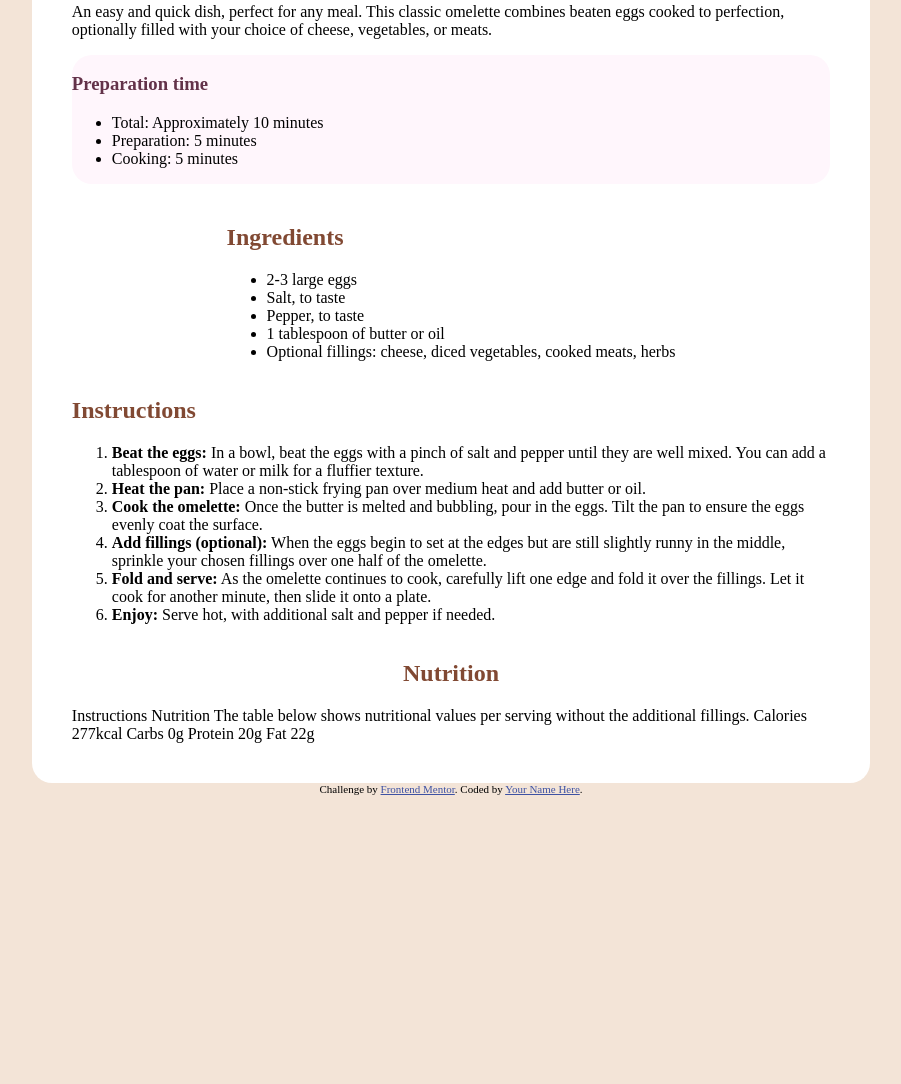
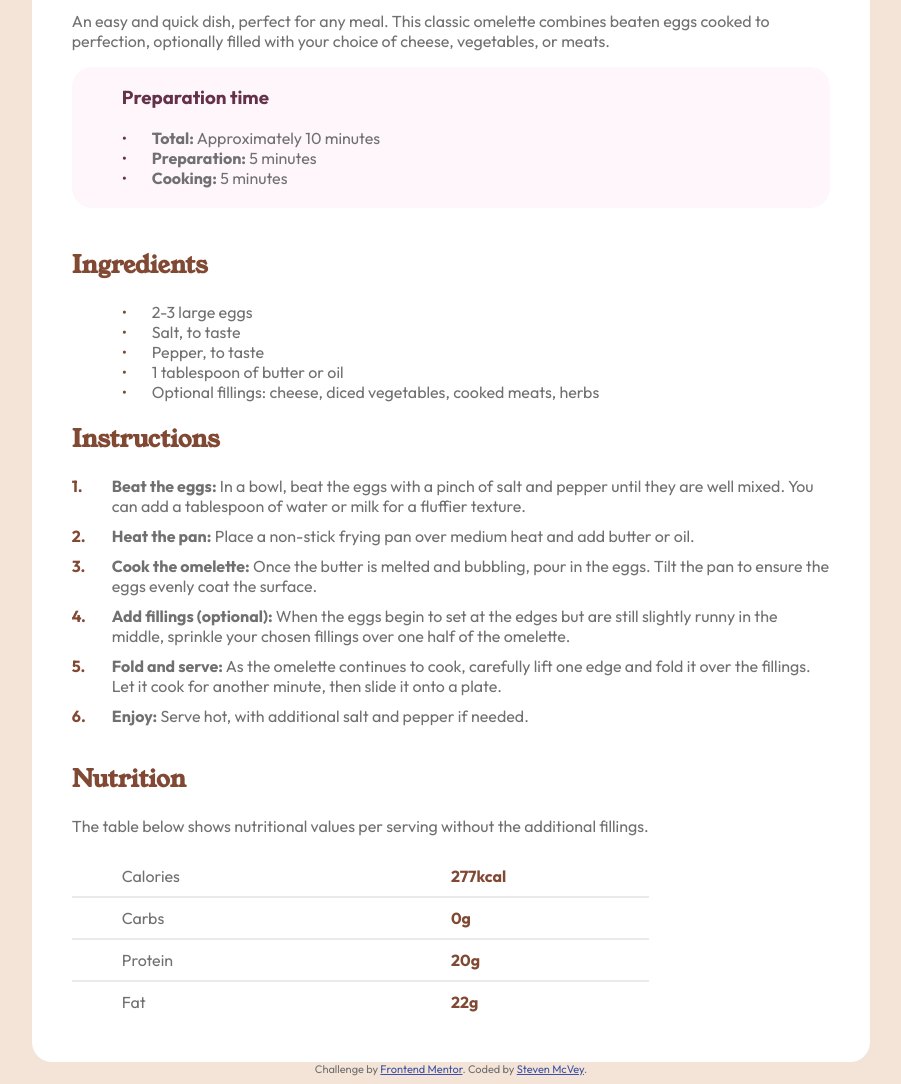
Before and after one commit to smcvey7/recipe-page, a plain HTML site: page index.html in a window 1280 px wide. Shown: the part 500-1584 px from the top of the page, without its empty margins (189-1090 px from the left). Before the commit the page ends 1303 px from the top, so only its background shows below. Drawn offline with Linux system fonts and the light colour scheme.

Commit message:
finish setting up structure and styles

```diff
--- a/index.html
+++ b/index.html
@@ -16,21 +16,21 @@
 </head>
 <body>
   <div class="recipe-container">
-    <img src="./assets/images/image-omelette.jpeg" />
+    <img src="./assets/images/image-omelette.jpeg" alt="omelette" />
 
     <h1>Simple Omelette Recipe</h1>
 
     <p>An easy and quick dish, perfect for any meal. This classic omelette combines beaten eggs cooked to perfection, optionally filled with your choice of cheese, vegetables, or meats.</p>
 
-    <div class="prep-container">
+    <section class="list-container prep-container">
       <h3 class="prep-text">Preparation time</h3>
       <ul>
-        <li>Total: Approximately 10 minutes</li>
-        <li>Preparation: 5 minutes</li>
-        <li>Cooking: 5 minutes</li>
+        <li><strong>Total:</strong> Approximately 10 minutes</li>
+        <li><strong>Preparation:</strong> 5 minutes</li>
+        <li><strong>Cooking:</strong> 5 minutes</li>
       </ul>
-    </div>
-    <div>
+    </section>
+    <section class="list-container ingredients-container">
       <h2 class="section-title">Ingredients</h2>
       <ul>
         <li>2-3 large eggs</li>
@@ -39,10 +39,10 @@
         <li>1 tablespoon of butter or oil</li>
         <li>Optional fillings: cheese, diced vegetables, cooked meats, herbs</li>
       </ul>
-    </div>
-    <div>
+    </section>
+    <section>
       <h2 class="section-title">Instructions</h2>
-      <ol>
+      <ol class="custom-ol">
         <li><strong>Beat the eggs:</strong> In a bowl, beat the eggs with a pinch of salt and pepper until they are well mixed. You can add a tablespoon of water or milk for a fluffier texture.</li>
 
         <li><strong>Heat the pan:</strong> Place a non-stick frying pan over medium heat and add butter or oil.</li>
@@ -55,34 +55,34 @@
 
         <li><strong>Enjoy:</strong> Serve hot, with additional salt and pepper if needed.</li>
       </ol>
-    </div>
-    <div>
+    </section>
+    <section>
       <h2 class="section-title">Nutrition</h2>
-    </div>
-  Instructions
-
-
-
-  Nutrition
-
-  The table below shows nutritional values per serving without the additional fillings.
-
-  Calories
-  277kcal
-
-  Carbs
-  0g
-
-  Protein
-  20g
-
-  Fat
-  22g
+      <p>The table below shows nutritional values per serving without the additional fillings.</p>
+      <table>
+        <tr>
+          <td class="left-padding">Calories</td>
+          <td class="nutrition-facts">277kcal</td>
+        </tr>
+        <tr>
+          <td class="left-padding">Carbs</td>
+          <td class="nutrition-facts">0g</td>
+        </tr>
+        <tr>
+          <td class="left-padding">Protein</td>
+          <td class="nutrition-facts">20g</td>
+        </tr>
+        <tr>
+          <td class="left-padding">Fat</td>
+          <td class="nutrition-facts">22g</td>
+        </tr>
+      </table>
+    </section>
   </div>
 
   <div class="attribution">
     Challenge by <a href="https://www.frontendmentor.io?ref=challenge" target="_blank">Frontend Mentor</a>.
-    Coded by <a href="#">Your Name Here</a>.
+    Coded by <a href="https://www.linkedin.com/in/stevenlmcvey/">Steven McVey</a>.
   </div>
 </body>
 </html>
--- a/styles.css
+++ b/styles.css
@@ -1,5 +1,17 @@
+@font-face {
+  font-family: "Outfit";
+  src: url(./assets/fonts/outfit/Outfit-VariableFont_wght.ttf) format("truetype");
+}
+
+@font-face {
+  font-family: "Young-Serif";
+  src: url(./assets/fonts/young-serif/YoungSerif-Regular.ttf) format("truetype");
+}
+
 body{
   background-color: #F3E4D7;
+  font-family: "Outfit", sans-serif;
+  color: hsl(0, 0%, 44%);
 }
 
 .recipe-container{
@@ -8,7 +20,7 @@ body{
   background-color: white;
   border-radius: 20px;
   padding: 40px;
-  align-items: center;
+  align-items: start;
   margin-top: 20px;
   margin-left: auto;
   margin-right: auto;
@@ -18,19 +30,112 @@ body{
 .prep-container{
   background-color: #FFF6FC;
   margin-bottom: 20px;
+  padding-bottom: 20px;
   border-radius: 20px;
   width: 100%;
+
+}
+
+.list-container ul{
+  list-style-type: none;
+  padding: 0;
+  margin: 0;
+}
+
+.list-container ul li{
+  position: relative;
+  padding-left: 80px;
+}
+
+.prep-container ul li::before{
+  content: "•";
+  position: absolute;
+  left: 50px;
+  color: #633249;
+}
+
+.ingredients-container ul li::before{
+  content: "•";
+  position: absolute;
+  left: 50px;
+  color: #814933;
+}
+
+h1, h2{
+  font-family: "Young-Serif", serif;
+}
+
+h1{
+  color: rgb(48, 45, 44);
 }
 
 h3.prep-text{
   color: #633249;
+  margin-left: 50px;
 }
 
 h2.section-title{
   color: #814933
 }
 
+.nutrition-facts{
+  color: #814933;
+  font-weight: bold;
+}
+
 img{
   border-radius: 20px;
   width: 100%;
 }
+
+table{
+  width: 100%;
+  border-collapse: collapse;
+  margin-top: 20px;
+
+}
+
+td{
+  text-align: left;
+  margin-left: 20px;
+  padding-top: 10px;
+  padding-bottom: 10px;
+}
+
+td.left-padding{
+  padding-left: 50px;
+}
+
+tr{
+  border-bottom: 1px solid #EAEAEA;
+  border-width: 2px;
+}
+
+th{
+  padding-left: 20px;
+}
+
+tr:last-child{
+  border-bottom: none;
+}
+
+.custom-ol{
+  counter-reset: my-awesome-counter;
+  list-style-type: none;
+  padding-left: 0;
+}
+
+.custom-ol li{
+  position: relative;
+  padding-left: 40px;
+  margin-bottom: 10px;
+  counter-increment: my-awesome-counter;
+}
+
+.custom-ol li::before{
+  content: counter(my-awesome-counter) ".";
+  position: absolute;
+  left: 0;
+  color: #814933;
+  font-weight: bold;
+}
```
